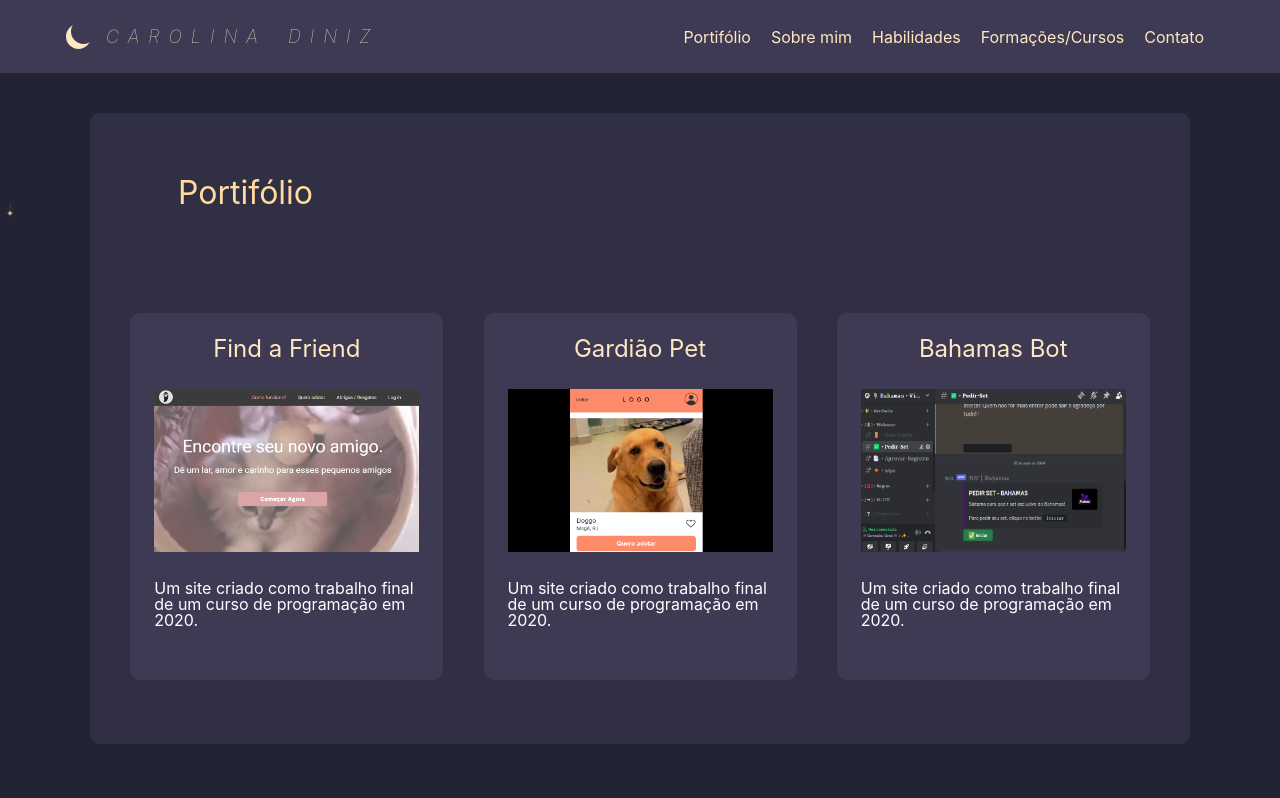
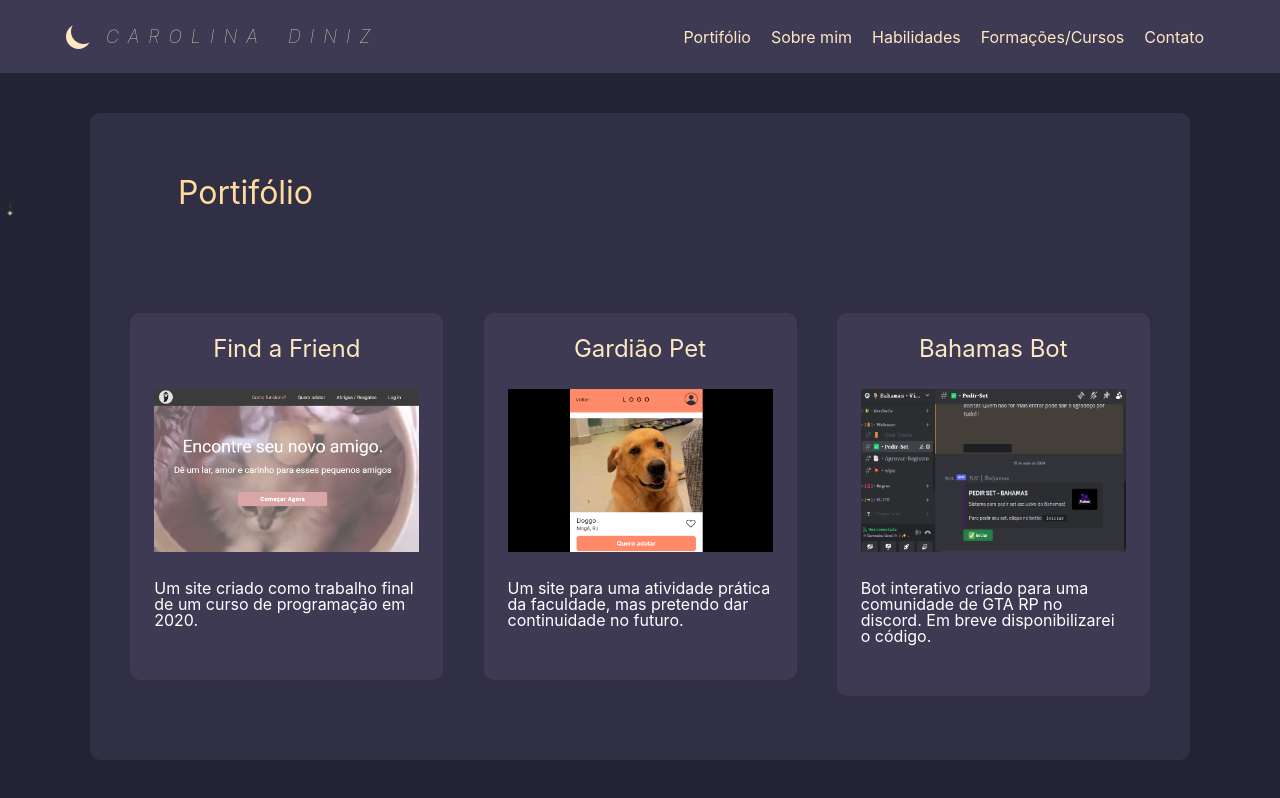
Before and after one commit to carolina-diniz/caroldiniz, an Angular app: page /portifolio in a window 1280 px wide. Built offline with nearby package versions, Linux system fonts and the light colour scheme.

Commit message:
add text to description

```diff
--- a/src/app/pages/portifolio/portifolio.component.ts
+++ b/src/app/pages/portifolio/portifolio.component.ts
@@ -18,14 +18,14 @@ export class PortifolioComponent {
       title: 'Gardião Pet',
       imgSrc: '../../../assets/image/portifolio/Screenshot_37.png',
       description:
-        'Um site criado como trabalho final de um curso de programação em 2020.',
+        'Um site para uma atividade prática da faculdade, mas pretendo dar continuidade no futuro.',
     },
     {
       src: '#',
       title: 'Bahamas Bot',
       imgSrc: '../../../assets/image/portifolio/Screenshot_38.png',
       description:
-        'Um site criado como trabalho final de um curso de programação em 2020.',
+        'Bot interativo criado para uma comunidade de GTA RP no discord. Em breve disponibilizarei o código.',
     },
   ];
 }
```
